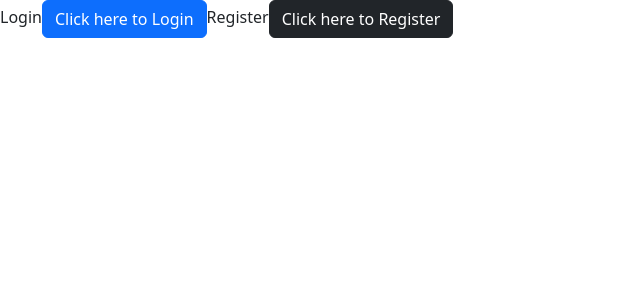
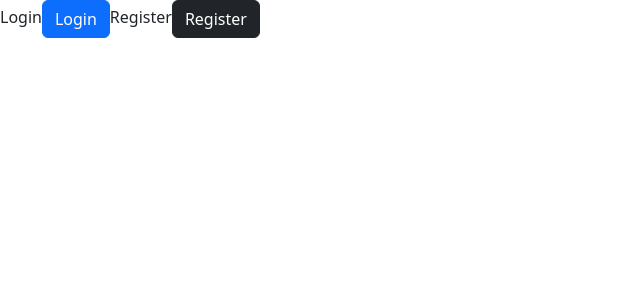
Before and after one commit to desarrolladorsr-ammitgroup/project_brain, a React (Create React App) app: page / in a window 1280 px wide. Shown: the top 300 px of the page, without its empty margins (0-640 px from the left). Built offline with nearby package versions, Linux system fonts and the light colour scheme.

Commit message:
ACCESS GRANTED

```diff
--- a/src/screens/Home.js
+++ b/src/screens/Home.js
@@ -1,9 +1,16 @@
 import React from 'react';
-
+import { Link } from "react-router-dom";
+import 'bootstrap/dist/css/bootstrap.min.css';
+<feColorMatrix>blue</feColorMatrix>
 
  function Home(){
     return(
         <div>
+            <Link to={'/'}>
+            <button className='btn btn-danger'>
+                click here to log out
+            </button>
+            </Link>
             Home
         </div>
     )
--- a/src/screens/Login.js
+++ b/src/screens/Login.js
@@ -8,13 +8,13 @@ function Login(){
          Login
          <Link to={"/home"}>
          <button className='btn btn-primary'>
-            Click here to Login
+             Login
          </button>
          </Link>
          Register
          <Link to={"/register"}>
          <button className='btn btn-dark'>
-            Click here to Register
+             Register
          </button>
          </Link>
 
@@ -24,4 +24,12 @@ function Login(){
 
     )
 }
+<div class="input-group mb-3">
+  <div class="input-group-prepend">
+    <span class="input-group-text" id="basic-addon1">@</span>
+  </div>
+  <input type="text" class="form-control" placeholder="Username" aria-label="Username" aria-describedby="basic-addon1"></input>
+</div>
+
+
 export default Login;
--- a/src/screens/Register.js
+++ b/src/screens/Register.js
@@ -7,7 +7,7 @@ function Register(){
         <div>
             Register
             <Link to={"/"}>
-          <button>
+          <button className='btn btn-info'>
             Click here to go back to Login
           </button>
             </Link>
```
